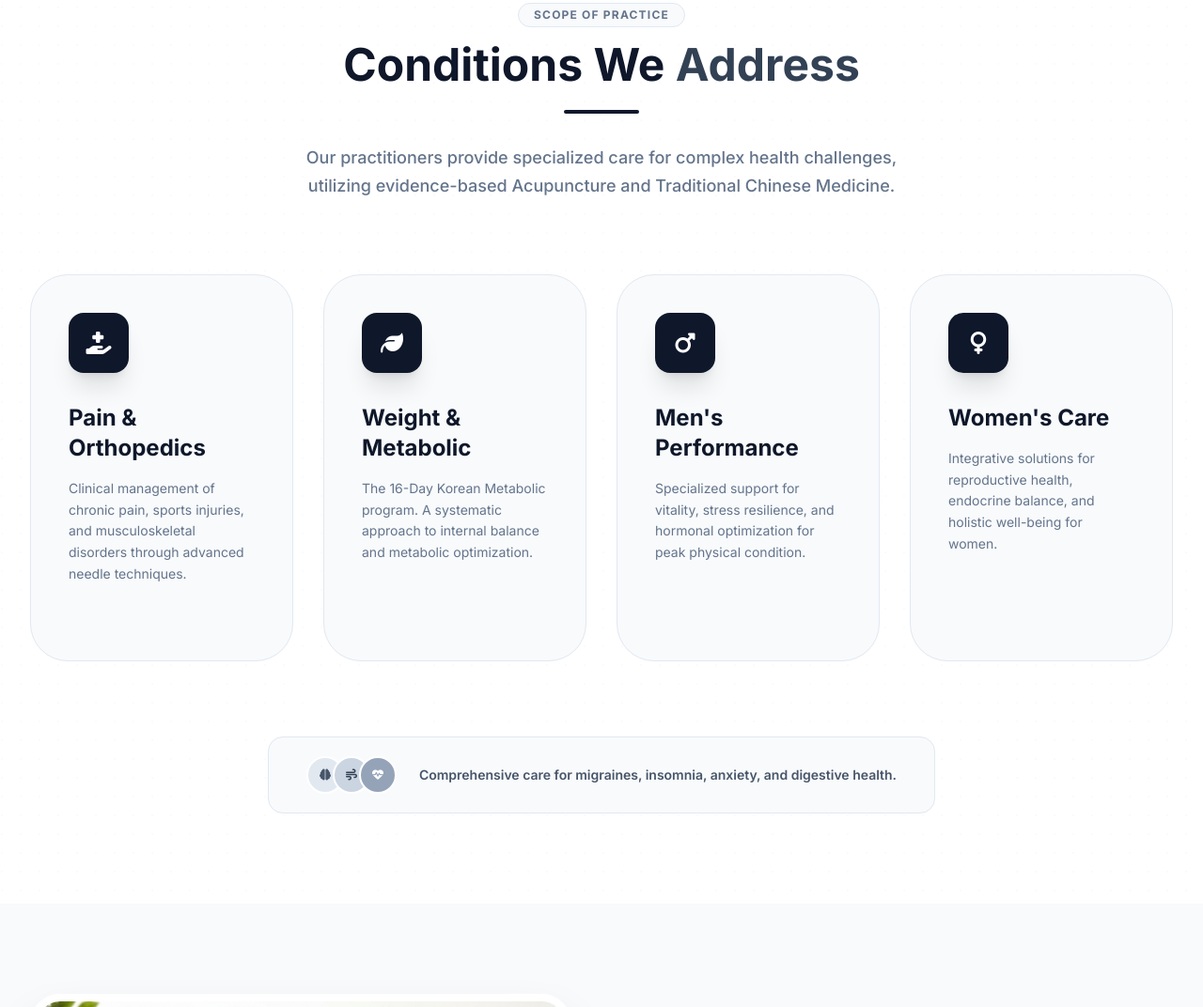
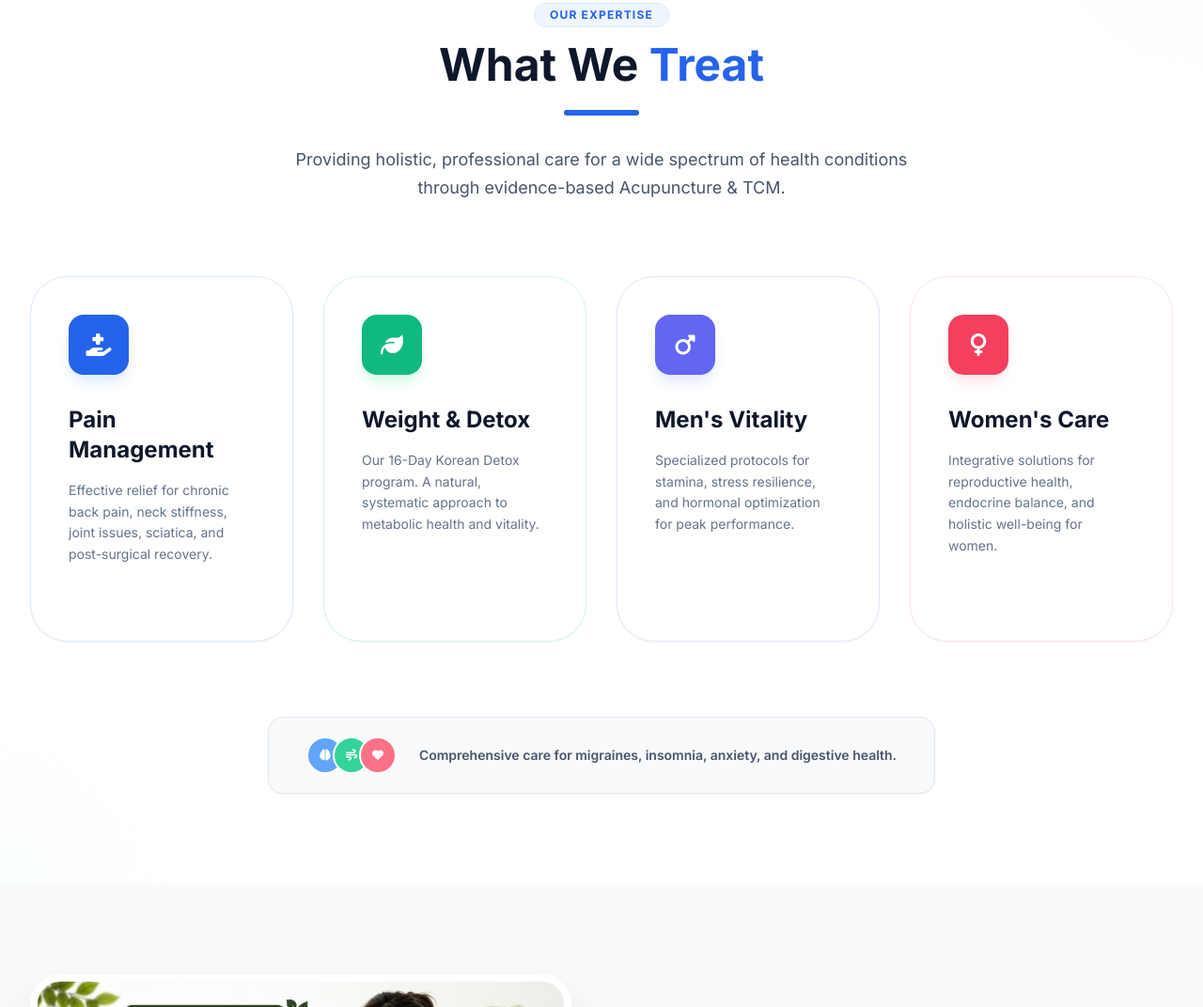
Before and after one commit to kousenicol/kp-wellness-partners, a website: page index.html in a window 1280 px wide. Shown: the part 2930-4002 px from the top of the page at 94% size. Drawn offline with nearby package versions, Linux system fonts and the light colour scheme.

Commit message:
Brighten 'What We Treat' section with a fresh and welcoming color palette

```diff
--- a/index.html
+++ b/index.html
@@ -282,97 +282,89 @@
     </section>
     <!-- What We Treat Section -->
     <section id="treatments" class="py-24 bg-white relative overflow-hidden">
-        <div class="absolute top-0 left-0 w-full h-full opacity-[0.02] pointer-events-none">
-            <svg width="100%" height="100%" xmlns="http://www.w3.org/2000/svg">
-                <defs>
-                    <pattern id="dotPattern" width="20" height="20" patternUnits="userSpaceOnUse">
-                        <circle cx="2" cy="2" r="1" fill="currentColor" />
-                    </pattern>
-                </defs>
-                <rect width="100%" height="100%" fill="url(#dotPattern)" />
-            </svg>
-        </div>
+        <div class="absolute top-0 right-0 w-64 h-64 bg-blue-50 rounded-full mix-blend-multiply filter blur-3xl opacity-30 -mr-32 -mt-32"></div>
+        <div class="absolute bottom-0 left-0 w-64 h-64 bg-sky-50 rounded-full mix-blend-multiply filter blur-3xl opacity-30 -ml-32 -mb-32"></div>
 
         <div class="max-w-7xl mx-auto px-4 sm:px-6 lg:px-8 relative">
             <div class="text-center mb-20">
-                <span class="inline-block px-4 py-1 mb-4 text-slate-500 bg-slate-50 rounded-full text-xs font-bold uppercase tracking-widest border border-slate-200">
-                    Scope of Practice
+                <span class="inline-block px-4 py-1 mb-4 text-blue-600 bg-blue-50 rounded-full text-xs font-bold uppercase tracking-widest border border-blue-100">
+                    Our Expertise
                 </span>
-                <h2 class="text-4xl sm:text-5xl font-extrabold text-slate-900 mb-6">Conditions We <span class="text-slate-700">Address</span></h2>
-                <div class="w-20 h-1 bg-slate-900 mx-auto rounded-full mb-8"></div>
-                <p class="text-lg text-slate-500 max-w-2xl mx-auto leading-relaxed font-medium">
-                    Our practitioners provide specialized care for complex health challenges, utilizing evidence-based Acupuncture and Traditional Chinese Medicine.
+                <h2 class="text-4xl sm:text-5xl font-extrabold text-slate-900 mb-6">What We <span class="text-blue-600">Treat</span></h2>
+                <div class="w-20 h-1.5 bg-blue-600 mx-auto rounded-full mb-8"></div>
+                <p class="text-lg text-slate-600 max-w-2xl mx-auto leading-relaxed">
+                    Providing holistic, professional care for a wide spectrum of health conditions through evidence-based Acupuncture &amp; TCM.
                 </p>
             </div>
 
             <div class="grid grid-cols-1 md:grid-cols-2 lg:grid-cols-4 gap-8">
                 <!-- Pain Management -->
-                <div class="group relative bg-slate-50 p-10 rounded-[2.5rem] border border-slate-200 transition-all duration-500 hover:bg-white hover:shadow-2xl hover:border-slate-900 overflow-hidden">
+                <div class="group relative bg-white p-10 rounded-[2.5rem] border border-blue-100 shadow-sm transition-all duration-500 hover:shadow-2xl hover:border-blue-400 hover:-translate-y-2 overflow-hidden">
                     <div class="relative z-10">
-                        <div class="w-16 h-16 bg-slate-900 rounded-2xl flex items-center justify-center mb-8 shadow-xl transition-all duration-300 group-hover:scale-110">
+                        <div class="w-16 h-16 bg-blue-600 rounded-2xl flex items-center justify-center mb-8 shadow-lg shadow-blue-100 group-hover:bg-blue-700 transition-colors duration-300">
                             <i class="fas fa-hand-holding-medical text-white text-2xl"></i>
                         </div>
-                        <h4 class="text-2xl font-bold text-slate-900 mb-4">Pain &amp; Orthopedics</h4>
-                        <p class="text-slate-500 leading-relaxed text-sm">Clinical management of chronic pain, sports injuries, and musculoskeletal disorders through advanced needle techniques.</p>
-                        <div class="mt-6 flex items-center text-slate-900 font-bold text-xs uppercase tracking-wider opacity-0 group-hover:opacity-100 transition-all">
-                            <span>Clinical Details</span>
-                            <i class="fas fa-arrow-right ml-2 text-[10px]"></i>
+                        <h4 class="text-2xl font-bold text-slate-900 mb-4">Pain Management</h4>
+                        <p class="text-slate-500 leading-relaxed text-sm">Effective relief for chronic back pain, neck stiffness, joint issues, sciatica, and post-surgical recovery.</p>
+                        <div class="mt-6 flex items-center text-blue-600 font-bold text-xs uppercase tracking-wider opacity-0 group-hover:opacity-100 transition-all">
+                            <span>Clinical Care</span>
+                            <i class="fas fa-chevron-right ml-2 text-[10px]"></i>
                         </div>
                     </div>
                 </div>
 
                 <!-- Specialized Detox -->
-                <div class="group relative bg-slate-50 p-10 rounded-[2.5rem] border border-slate-200 transition-all duration-500 hover:bg-white hover:shadow-2xl hover:border-slate-900 overflow-hidden">
+                <div class="group relative bg-white p-10 rounded-[2.5rem] border border-emerald-100 shadow-sm transition-all duration-500 hover:shadow-2xl hover:border-emerald-400 hover:-translate-y-2 overflow-hidden">
                     <div class="relative z-10">
-                        <div class="w-16 h-16 bg-slate-900 rounded-2xl flex items-center justify-center mb-8 shadow-xl transition-all duration-300 group-hover:scale-110">
+                        <div class="w-16 h-16 bg-emerald-500 rounded-2xl flex items-center justify-center mb-8 shadow-lg shadow-emerald-100 group-hover:bg-emerald-600 transition-colors duration-300">
                             <i class="fas fa-leaf text-white text-2xl"></i>
                         </div>
-                        <h4 class="text-2xl font-bold text-slate-900 mb-4">Weight &amp; Metabolic</h4>
-                        <p class="text-slate-500 leading-relaxed text-sm">The 16-Day Korean Metabolic program. A systematic approach to internal balance and metabolic optimization.</p>
-                        <div class="mt-6 flex items-center text-slate-900 font-bold text-xs uppercase tracking-wider opacity-0 group-hover:opacity-100 transition-all">
-                            <span>Program Info</span>
-                            <i class="fas fa-arrow-right ml-2 text-[10px]"></i>
+                        <h4 class="text-2xl font-bold text-slate-900 mb-4">Weight &amp; Detox</h4>
+                        <p class="text-slate-500 leading-relaxed text-sm">Our 16-Day Korean Detox program. A natural, systematic approach to metabolic health and vitality.</p>
+                        <div class="mt-6 flex items-center text-emerald-600 font-bold text-xs uppercase tracking-wider opacity-0 group-hover:opacity-100 transition-all">
+                            <span>16-Day Program</span>
+                            <i class="fas fa-chevron-right ml-2 text-[10px]"></i>
                         </div>
                     </div>
                 </div>
 
                 <!-- Men's Health -->
-                <div class="group relative bg-slate-50 p-10 rounded-[2.5rem] border border-slate-200 transition-all duration-500 hover:bg-white hover:shadow-2xl hover:border-slate-900 overflow-hidden">
+                <div class="group relative bg-white p-10 rounded-[2.5rem] border border-indigo-100 shadow-sm transition-all duration-500 hover:shadow-2xl hover:border-indigo-400 hover:-translate-y-2 overflow-hidden">
                     <div class="relative z-10">
-                        <div class="w-16 h-16 bg-slate-900 rounded-2xl flex items-center justify-center mb-8 shadow-xl transition-all duration-300 group-hover:scale-110">
+                        <div class="w-16 h-16 bg-indigo-500 rounded-2xl flex items-center justify-center mb-8 shadow-lg shadow-indigo-100 group-hover:bg-indigo-600 transition-colors duration-300">
                             <i class="fas fa-mars text-white text-2xl"></i>
                         </div>
-                        <h4 class="text-2xl font-bold text-slate-900 mb-4">Men's Performance</h4>
-                        <p class="text-slate-500 leading-relaxed text-sm">Specialized support for vitality, stress resilience, and hormonal optimization for peak physical condition.</p>
-                        <div class="mt-6 flex items-center text-slate-900 font-bold text-xs uppercase tracking-wider opacity-0 group-hover:opacity-100 transition-all">
-                            <span>Specialist Consultation</span>
-                            <i class="fas fa-arrow-right ml-2 text-[10px]"></i>
+                        <h4 class="text-2xl font-bold text-slate-900 mb-4">Men's Vitality</h4>
+                        <p class="text-slate-500 leading-relaxed text-sm">Specialized protocols for stamina, stress resilience, and hormonal optimization for peak performance.</p>
+                        <div class="mt-6 flex items-center text-indigo-600 font-bold text-xs uppercase tracking-wider opacity-0 group-hover:opacity-100 transition-all">
+                            <span>Specialized Care</span>
+                            <i class="fas fa-chevron-right ml-2 text-[10px]"></i>
                         </div>
                     </div>
                 </div>
 
                 <!-- Women's Health -->
-                <div class="group relative bg-slate-50 p-10 rounded-[2.5rem] border border-slate-200 transition-all duration-500 hover:bg-white hover:shadow-2xl hover:border-slate-900 overflow-hidden">
+                <div class="group relative bg-white p-10 rounded-[2.5rem] border border-rose-100 shadow-sm transition-all duration-500 hover:shadow-2xl hover:border-rose-400 hover:-translate-y-2 overflow-hidden">
                     <div class="relative z-10">
-                        <div class="w-16 h-16 bg-slate-900 rounded-2xl flex items-center justify-center mb-8 shadow-xl transition-all duration-300 group-hover:scale-110">
+                        <div class="w-16 h-16 bg-rose-500 rounded-2xl flex items-center justify-center mb-8 shadow-lg shadow-rose-100 group-hover:bg-rose-600 transition-colors duration-300">
                             <i class="fas fa-venus text-white text-2xl"></i>
                         </div>
                         <h4 class="text-2xl font-bold text-slate-900 mb-4">Women's Care</h4>
                         <p class="text-slate-500 leading-relaxed text-sm">Integrative solutions for reproductive health, endocrine balance, and holistic well-being for women.</p>
-                        <div class="mt-6 flex items-center text-slate-900 font-bold text-xs uppercase tracking-wider opacity-0 group-hover:opacity-100 transition-all">
-                            <span>Integrative Support</span>
-                            <i class="fas fa-arrow-right ml-2 text-[10px]"></i>
+                        <div class="mt-6 flex items-center text-rose-600 font-bold text-xs uppercase tracking-wider opacity-0 group-hover:opacity-100 transition-all">
+                            <span>Natural Support</span>
+                            <i class="fas fa-chevron-right ml-2 text-[10px]"></i>
                         </div>
                     </div>
                 </div>
             </div>
 
             <div class="mt-20 text-center">
-                <div class="inline-flex items-center gap-6 bg-slate-50 px-10 py-5 rounded-2xl border border-slate-200">
+                <div class="inline-flex items-center gap-6 bg-slate-50 px-10 py-5 rounded-2xl border border-slate-200 shadow-sm">
                     <div class="flex -space-x-3">
-                        <div class="w-10 h-10 rounded-full bg-slate-200 border-2 border-white flex items-center justify-center"><i class="fas fa-brain text-xs text-slate-600"></i></div>
-                        <div class="w-10 h-10 rounded-full bg-slate-300 border-2 border-white flex items-center justify-center"><i class="fas fa-wind text-xs text-slate-700"></i></div>
-                        <div class="w-10 h-10 rounded-full bg-slate-400 border-2 border-white flex items-center justify-center"><i class="fas fa-heartbeat text-xs text-white"></i></div>
+                        <div class="w-10 h-10 rounded-full bg-blue-400 border-2 border-white flex items-center justify-center"><i class="fas fa-brain text-xs text-white"></i></div>
+                        <div class="w-10 h-10 rounded-full bg-emerald-400 border-2 border-white flex items-center justify-center"><i class="fas fa-wind text-xs text-white"></i></div>
+                        <div class="w-10 h-10 rounded-full bg-rose-400 border-2 border-white flex items-center justify-center"><i class="fas fa-heart text-xs text-white"></i></div>
                     </div>
                     <p class="text-slate-600 font-semibold text-sm">Comprehensive care for migraines, insomnia, anxiety, and digestive health.</p>
                 </div>
```
